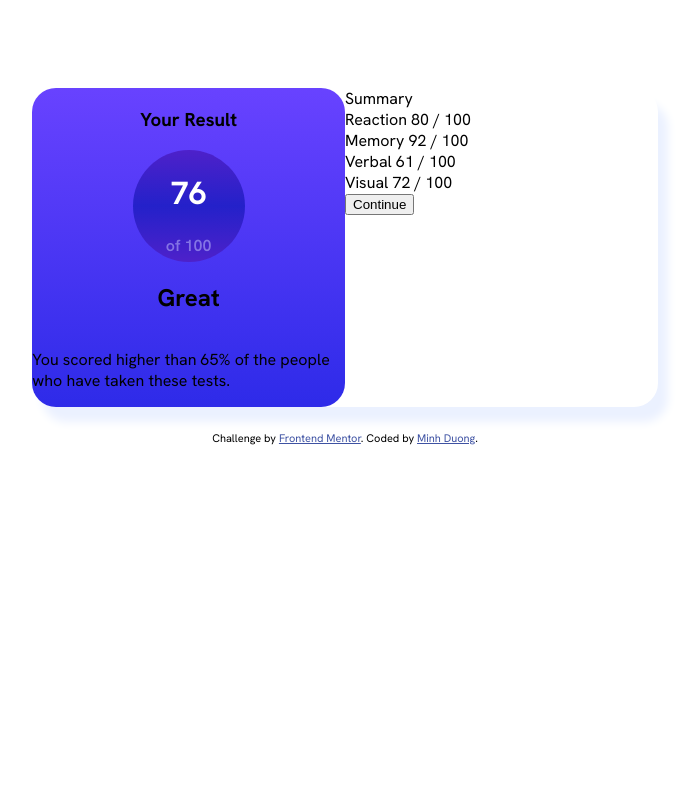
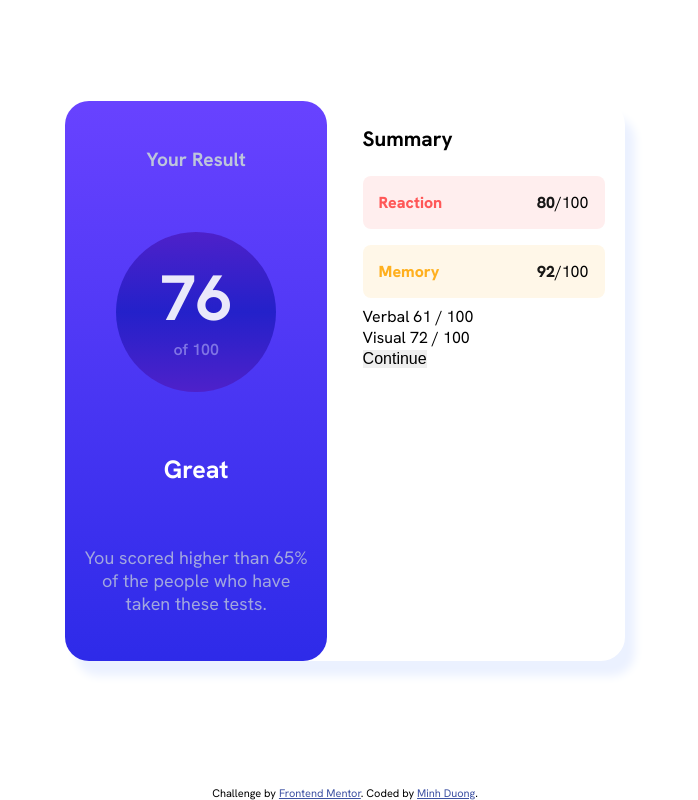
Before and after one commit to johncegom/results-summary-component, a plain HTML site: page index.html in a window 1280 px wide. Shown: the whole page, without its empty margins (295-993 px from the left). Drawn offline with Linux system fonts and the light colour scheme.

Commit message:
Complete left card.

```diff
--- a/assets/css/style.css
+++ b/assets/css/style.css
@@ -3,17 +3,28 @@
     src: url(../fonts/HankenGrotesk-VariableFont_wght.ttf);
 }
 
+*{
+    margin: 0;
+    padding: 0;
+    border: 0;
+    font-size: 100%;
+}
+
 body {
-    padding: 5rem;
+    display: flex;
+    flex-direction: column;
+    justify-content: center;
+    align-items: center;
+    height: 100vh;
     /* background-color: black; */
     font-family: HankenGrotesk-VariableFont_wght;
 }
 
 .main {
+    height: 70%;
     display: flex;
     margin:auto auto auto auto;
-    width: fit-content;
-    height: auto;
+    width: 35rem;
     box-shadow: 10px 15px 10px 0px hsl(221, 100%, 96%);
     border-radius: 1.5rem;
 }
@@ -22,6 +33,7 @@ body {
     display: flex;
     flex-direction: column;
     align-items: center;
+    justify-content:space-around;
     border-radius: 1.5rem;
     background-color: hsl(241, 81%, 54%);
     background-image:
@@ -35,6 +47,7 @@ body {
 
 .right {
     width: 50%;
+    padding-left: 2.2rem;
 }
 
 .circle {
@@ -47,16 +60,78 @@ body {
         transparent
     );
     border-radius: 5rem;
-    width: 7rem;
-    height: 7rem;
+    width: 10rem;
+    height: 10rem;
     text-align: center;
 }
 
 .circle h1 {
+    font-size: 4rem;
+    margin-top: 1.5rem;
+    color: hsl(0, 0%, 100%, 0.9);
+}
+
+.circle p {
+    margin-top: 0;
+    color: hsl(241, 100%, 89%, 0.5);
+    font-weight: 600;
+}
+
+.description {
+    font-size: 18px;
+    color: hsl(224, 30%, 80%, 0.8);
+    text-align: center;
+    width: 90%;
+    margin-bottom: 1rem;
+}
+
+.evaluation {
+    font-size: 25px;
     color: hsl(0, 0%, 100%);
 }
 
-.circle p {
-    color: hsl(241, 100%, 89%, 0.5);
-    font-weight: 600;
+.left h3 {
+    margin-top: 1rem;
+    color: hsl(224, 30%, 80%, 1);
+    font-weight: 700;
+    font-size: 1.2rem;
 }
+
+.right h1 {
+    font-size: 1.3rem;
+    margin: 1.5rem 0 1.5rem 0;
+}
+
+.right .reaction {
+    background-color: hsl(0, 100%, 67%, 0.1);
+    width: 80%;
+    display: flex;
+    margin-bottom: 1rem;
+    padding: 1rem;
+    border-radius: 0.5rem;
+}
+
+.right .reaction .title {
+    color: hsl(0, 100%, 67%);
+    font-weight: 800;
+}
+
+.right .point {
+    font-weight: 800;
+    opacity: 0.9;
+    margin-left: auto;
+}
+
+.right .memory {
+    background-color: hsl(39, 100%, 56%, 0.1);
+    width: 80%;
+    display: flex;
+    margin-bottom: 0.5rem;
+    padding: 1rem;
+    border-radius: 0.5rem;
+}
+
+.right .memory .title {
+    color: hsl(39, 100%, 56%);
+    font-weight: 800;
+}
--- a/index.html
+++ b/index.html
@@ -35,18 +35,21 @@
         <h1>76</h1>
         <p>of 100</p>
       </div>
-      <h2>Great</h2>
-      <p>You scored higher than 65% of the people who have taken these tests.</p>
+      <h2 class="evaluation">Great</h2>
+      <p class="description">You scored higher than 65% of the people who have taken these tests.</p>
     </div>
 
     <div class="right">
-      Summary
-      <div>
-        Reaction
-        80 / 100
+      <h1>Summary</h1>
+      <div class="reaction">
+        <p class="title">Reaction</p>
+        <p class="point">80</p>
+        <p class="divide-100">/100</p>
       </div>
-      <div>Memory
-        92 / 100
+      <div class="memory">
+        <p class="title">Memory</p>
+        <p class="point">92</p>
+        <p class="divide-100">/100</p>
       </div>
       <div>Verbal
         61 / 100
```
